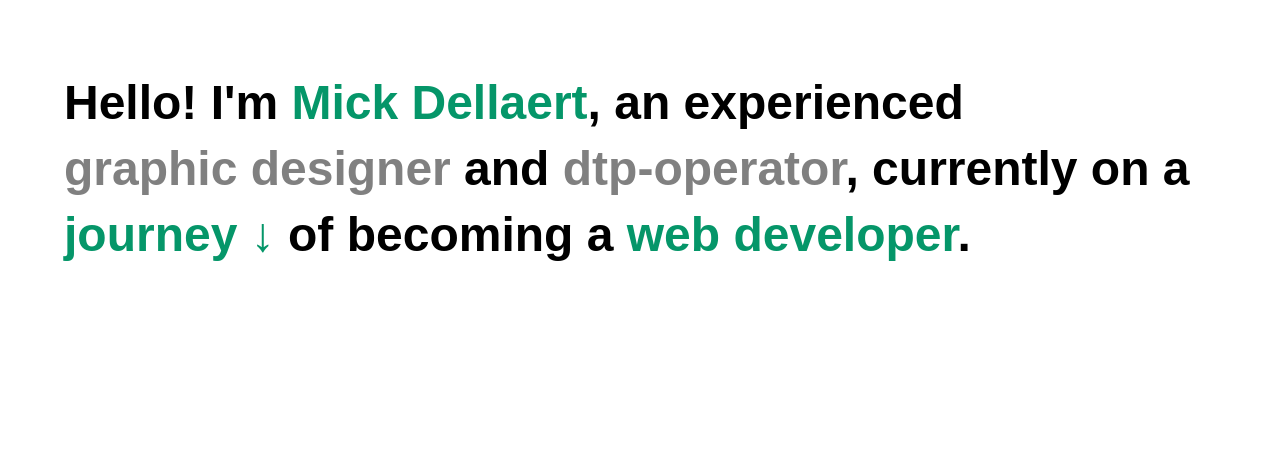
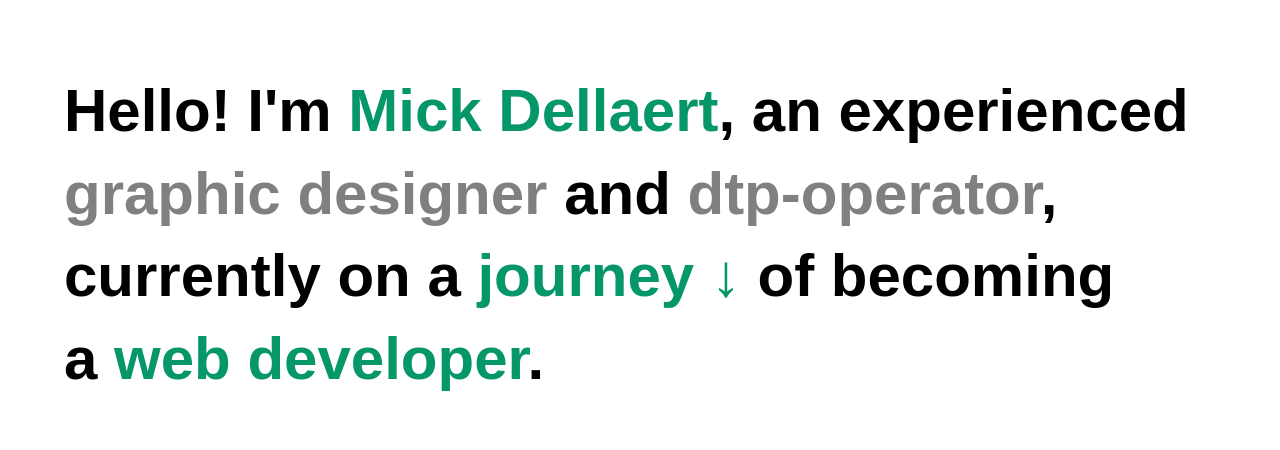
Before and after one commit to MickDellaert/portfolio2021, a Next.js app: page / in a window 1280 px wide. Shown: the part 138-588 px from the top of the page. Built offline with nearby package versions, Linux system fonts and the light colour scheme.

Commit message:
adjustments to header text flow, added favicon

```diff
--- a/components/Footer.js
+++ b/components/Footer.js
@@ -2,7 +2,9 @@ const Footer = () => {
   return (
     <>
       <footer className="footer-container  bg-green-600 h-64">
-        <div className="flex flex-row justify-between items-center h-full mx-16">
+        <div className="font-bold text-white mx-6 pt-6">
+          {/* <div className="flex flex-row justify-between items-center h-full mx-16"> */}
+
           <h2>mickdellaert@gmail.com</h2>
           <h2>LinkedIn</h2>
           <h2>Github</h2>
--- a/components/Hero.js
+++ b/components/Hero.js
@@ -3,13 +3,9 @@ import { Parallax } from "react-scroll-parallax";
 const Hero = () => {
   return (
     <Parallax y={[-60, 65]}>
-      <div className="hero relative grid grid-cols-8 bg-white mx-6 md:mx-16 2xl:mx-24 my-16 xl:my-32">
-        <h1 className="header-title leading-snug col-span-8 2xl:col-start-2 2xl:col-span-7 text-4xl md:leading-snug lg:text-5xl lg:leading-snug">
-          Hello! I'm <span className="span line">Mick Dellaert</span>, an
-          experienced <span className="span2">graphic designer</span> and{" "}
-          <span className="span2">dtp-operator</span>,
-          currently on a <span className="span line">journey ↓</span> of
-          becoming a <span className="span">web developer</span>.
+      <div className="hero relative grid grid-cols-8 bg-white mx-6 md:mx-16 2xl:mx-40 my-16 xl:my-32">
+        <h1 className="header-title leading-snug col-span-8 2xl:col-start-2 2xl:col-span-7 text-4xl md:text-5xl lg:text-6xl md:leading-snug 2xl:text-6xl lg:leading-snug 2xl:leading-snug">
+          Hello! I'm <span className="span line">Mick Dellaert</span>, <span className="span3"> an experienced </span> <span className="span2">graphic designer</span> <span className="span3">and <span className="span2">dtp-operator</span>, </span> <span className="span3">currently </span> <span className="span3">on a <span className="span line">journey ↓</span> </span> <span className="span3">of becoming </span> <span className="span3">a <span className="span">web developer</span>.</span>
         </h1>
       </div>
     </Parallax>
--- a/components/Navbar.js
+++ b/components/Navbar.js
@@ -22,7 +22,7 @@ const Navbar = () => {
       <nav>
         <div className="navbar-wrapper fixed top-0 left-0 right-0 w-full z-10 bg-white ">
           <div
-            className={`navbar-container flex justify-between items-center mx-6 md:mx-16 2xl:mx-24 h-20 ${
+            className={`navbar-container flex justify-between items-center mx-6 md:mx-16 2xl:mx-40 h-20 ${
               colorChange
                 ? "bg-white border-b-2 border-white"
                 : "bg-white border-b-2 border-green-600"
--- a/components/Project.js
+++ b/components/Project.js
@@ -9,7 +9,7 @@ const Project = ({ id, name, description, mainImage }) => (
           layout="responsive"
           objectFit="cover"
           src={mainImage}
-          alt={description}
+          alt={name}
           width={200}
           height={200}
           className={"image"}
--- a/data.js
+++ b/data.js
@@ -14,7 +14,7 @@ export const projects = [
     id: 2,
     name: "Delish Delights",
     description:
-      "Have some left-overs in the fridge? Get some inspiration with this app and search by ingredient. Built with Vue and the meal API",
+      "Have some left-overs in the fridge? Get some inspiration with this app and search recipes by ingredient. Built with Vue and the meal API",
     linkLive: "https://delish-delights.netlify.app/",
     linkName: "Demo",
     linkGit: "https://github.com/MickDellaert/vue-api",
--- a/pages/_app.js
+++ b/pages/_app.js
@@ -2,16 +2,19 @@ import React from "react";
 import Head from "next/head";
 import Layout from "../components/Layout";
 import "../styles/globals.css";
-import { ParallaxProvider } from 'react-scroll-parallax';
-
+import { ParallaxProvider } from "react-scroll-parallax";
 
 const MyApp = ({ Component, pageProps }) => {
   return (
     <>
-        <ParallaxProvider>
-      {/* <Layout> */}
+      <Head>
+        {/* <link rel="shortcut icon" href="/favicon.ico" /> */}
+      </Head>
+
+      <ParallaxProvider>
+        {/* <Layout> */}
         <Component {...pageProps} />
-      {/* </Layout> */}
+        {/* </Layout> */}
       </ParallaxProvider>
     </>
   );
--- a/pages/index.js
+++ b/pages/index.js
@@ -21,7 +21,7 @@ export default ({ projectsLists }) => (
     <main>
     <div id="projects" className="projects-anchor"></div>
 
-    <section id="" className="pics grid md:grid-cols-2 2xl:grid-cols-4 gap-6 mx-6 md:mx-16 2xl:mx-24 mb-6 md:mb-16 2xl:mb-32 xl:pt-16 bg-white">
+    <section id="" className="pics grid md:grid-cols-2 2xl:grid-cols-4 gap-6 mx-6 md:mx-16 2xl:mx-40 mb-6 md:mb-16 2xl:mb-32 xl:pt-16 bg-white relative">
 
       {projectsLists.map((projectsList) => (
         <Project key={projectsList.id} {...projectsList} />
--- a/pages/projects/[id].js
+++ b/pages/projects/[id].js
@@ -24,7 +24,7 @@ export const getStaticPaths = async () => {
 export default ({ project }) => (
   <>
   <Navbar/>
-  <main className="project-container mx-6 md:mx-16 2xl:mx-24">
+  <main className="project-container mx-6 md:mx-16 2xl:mx-40">
     <div className="project-header mt-44">
       <div className="project-description-container">
         <h2 className="project-title text-3xl mb-2">{project.name}</h2>
@@ -62,7 +62,7 @@ export default ({ project }) => (
                 objectFit="contain"
                 width={300}
                 height={300}
-                alt={project.description}
+                alt={project.name}
                 src={detailUrl}
               />
             </div>
--- a/styles/globals.css
+++ b/styles/globals.css
@@ -2,16 +2,18 @@
 @tailwind components;
 @tailwind utilities;
 
-@import url("https://fonts.googleapis.com/css2?family=Heebo:wght@100;200;300;400;500;600;700;800;900&family=Koh+Santepheap&family=Martel:wght@200;300;400;600;700;800;900&display=swap");
+/* @import url("https://fonts.googleapis.com/css2?family=Heebo:wght@100;200;300;400;500;600;700;800;900&family=Koh+Santepheap&family=Martel:wght@200;300;400;600;700;800;900&display=swap");
 @import url("https://fonts.googleapis.com/css2?family=Libre+Franklin:ital,wght@0,100;0,200;0,300;0,400;0,500;0,600;0,700;0,800;0,900;1,100;1,200;1,300;1,400;1,500;1,600;1,700;1,800;1,900&display=swap");
 @import url('https://fonts.googleapis.com/css2?family=Poppins:wght@500&display=swap');
 @import url('https://fonts.googleapis.com/css2?family=Rubik:wght@400;500.600;700&display=swap');
 @import url('https://fonts.googleapis.com/css2?family=Manrope:wght@500;600;700&display=swap');
 @import url('https://fonts.googleapis.com/css2?family=Red+Hat+Display:wght@500;600;700&display=swap');
 @import url('https://fonts.googleapis.com/css2?family=DM+Sans:wght@400;500;600;700&display=swap');
+@import url('https://fonts.googleapis.com/css2?family=Manrope:wght@800&family=Montserrat:ital,wght@0,200;0,300;0,400;0,500;0,600;0,700;0,800;0,900;1,100;1,200;1,300;1,400;1,500;1,600;1,700;1,800;1,900&display=swap');
+@import url('https://fonts.googleapis.com/css2?family=Work+Sans:wght@400;500;600&display=swap'); */
 @import url('https://fonts.googleapis.com/css2?family=Manrope:wght@200;300;400;500;600;700;800&display=swap');
-@import url('https://fonts.googleapis.com/css2?family=Manrope:wght@800&family=Montserrat:ital,wght@0,200;0,300;0,400;0,500;0,600;0,700;0,800;0,900;1,100;1,200;1,300;1,400;1,500;1,600;1,700;1,800;1,900&display=swap');
-@import url('https://fonts.googleapis.com/css2?family=Work+Sans:wght@400;500;600&display=swap');
+
+
 html,
 body {
   padding: 0;
@@ -42,6 +44,14 @@ h1 {
 .span2 {
   color: grey;
   white-space: nowrap;
+}
+
+.span3{
+  white-space: nowrap;
+}
+
+.span4 {
+  color: grey;
 }
 
 .line {
@@ -205,7 +215,7 @@ a {
 }
 
 .project-title {
-  font-family: "Dm sans", sans-serif;
+  font-family: "Manrope", sans-serif;
   font-weight: 600;
 }
 
@@ -249,4 +259,11 @@ img {
   .grid-overlay{
     display: none;
   }
+
+  .projects-anchor {
+    display: block;
+    position: relative;
+    top: -80px;
+    visibility: hidden;
+  }
 }
```
Also changed, not shown: 1 other file (tests, documents, lock files or other folders).
